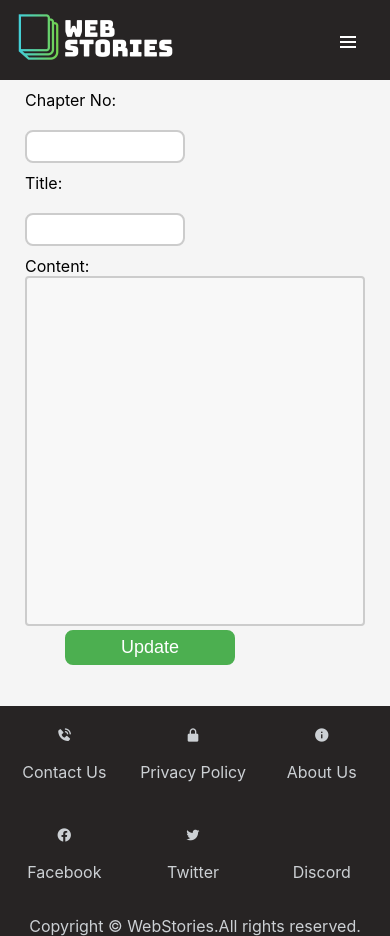
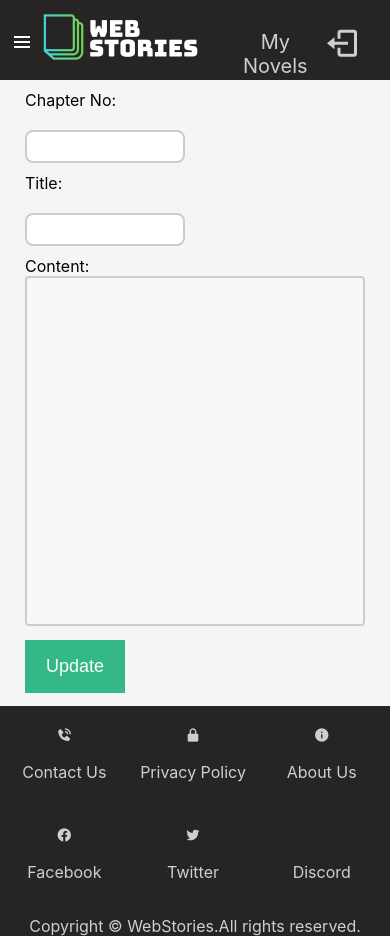
Before and after one commit to pemba1s1/WebStories, a PHP site: page /update_chapter.php?novel_name=1 in a window 390 px wide. Run offline with PHP 8.4, Linux system fonts and the light colour scheme; the visitor is signed in with stand-in values (Sample User, id 1); data that the repository does not hold is empty.

Commit message:
responsive popup login and some button changes

```diff
--- a/css/mystyle.css
+++ b/css/mystyle.css
@@ -86,6 +93,16 @@ a .active{
     font-size: 20px;
     margin-left: 10px;
 
+}
+.nav .auth .logout{
+    display: block;
+}
+.nav .auth .logout-hidden{
+    display: none;
+    color:rgb(204, 208, 212);
+}
+.nav .auth .logout-hidden i:hover{
+    color: white;
 }
 /*--End of Header--*/
 /*--Start of Content--*/
@@ -515,23 +534,23 @@ textarea {
 /*--end of post--*/
 /*--start of button--*/
 .button1{
-    background-color: #4CAF50;
+    background-color: #04AA6D;
     color: white;
-    border: 2px solid #4CAF50; /* Green */
+    padding: 16px 0px;
+    border: none;
+    cursor: pointer;
+    width: 100%;
+    margin-bottom:10px;
+    opacity: 0.8;
     font-size: 18px;
-    margin-top: 20px;
+    margin-top: 10px;
+    width: 50%;
     transition-duration: 0.4s;
-    width: 50%;
-    padding: 5px 5px 5px 5px;
-    border-radius: 8px;
-    margin: 0px 0px 0px 40px
 }
 .button1:hover {
-    background-color: rgb(55, 141, 58);
-    border: 2px solid rgb(55, 141, 58); /* Green */
+    background-color: rgb(55, 141, 58); /* Green */
     color: white;
 }
-/*--end of button--*/
 a{
     text-decoration: none;
     color: black;
@@ -598,18 +645,59 @@ a{
     .update table .td2{
         width: 60%;
     }
+    .form-popup{
+        display: none;
+        position: fixed;
+        width: 400px;
+        top: 15%;
+        right: 25%;
+        left: 25%;
+        border: 3px solid white;
+        z-index: 9;
+        border-radius: 1%;
+    }
+    .register-popup{
+        display: none;
+        position: fixed;
+        width: 400px;
+        bottom: 15%;
+        right: 25%;
+        left: 25%;
+        border: 3px solid white;
+        z-index: 9;
+        border-radius: 1%;
+    }
 }
 @media screen and (max-width: 610px){
-    .header nav, .header .auth{
+    .header .logo img{
+        margin-left:0px;
+        position: absolute;
+        top: 0;
+        left: 25px;
+    }
+    .header nav{
         display: none;
+    }
+    .nav .auth .login{
+        display: none;
+    }
+    .nav .auth .login-hidden{
+        display: block;
+    }
+    .nav .auth i{
+        color:rgb(204, 208, 212);
+        position: absolute;
+        right: 30px;
+        top: 25px;
     }
     .header a.icon{
         display: block;
-        float: right;
+        float: left;
         padding-top: 30px;
         position: absolute;
         top: 0;
-        right:0;
+        left:10px;
+        cursor: pointer;
     }
 
     .footer{
@@ -633,15 +721,44 @@ a{
     .update table .td2{
         width: 65%;
     }
+    .form-popup{
+        display: none;
+        position: fixed;
+        width: 400px;
+        top: 15%;
+        right: 15%;
+        left: 15%;
+        border: 3px solid white;
+        z-index: 9;
+        border-radius: 1%;
+    }
+    .register-popup{
+        display: none;
+        position: fixed;
+        width: 400px;
+        bottom: 15%;
+        right: 15%;
+        left: 15%;
+        border: 3px solid white;
+        z-index: 9;
+        border-radius: 1%;
+    }
+    .nav a{
+        width: 60%
+    }
+    .nav .auth .logout{
+        display: none;
+    }
+    .nav .auth .logout-hidden{
+        display: block;
+        width: 20%;
+    }
 
 }
 @media screen and (max-width: 610px) {
   .header.responsive {
     position: relative;
-    height: 350px;
-  }
-  .header.responsive .logo img{
-    margin-left: 50px;
+    height: 230px;
   }
   .header.responsive .icon {
     position: absolute;
@@ -708,4 +813,29 @@ a{
     .update table .td2{
         width: 80%;
     }
+    .form-popup{
+        display: none;
+        position: fixed;
+        width: 300px;
+        top: 15%;
+        right: 15%;
+        left: 15%;
+        border: 3px solid white;
+        z-index: 9;
+        border-radius: 1%;
+    }
+    .register-popup{
+        display: none;
+        position: fixed;
+        width: 300px;
+        bottom: 15%;
+        right: 15%;
+        left: 15%;
+        border: 3px solid white;
+        z-index: 9;
+        border-radius: 1%;
+    }
+    .nav .auth{
+        width: 60%;
+    }
 }
--- a/header.php
+++ b/header.php
@@ -49,8 +49,13 @@ else
                 if(isset($_SESSION['login'])){
 
                 ?>
-                <a href="php/logout.php">Log Out</a>
                 <a href="mynovels.php">My Novels</a>
+                <div class="logout">
+                    <a href="php/logout.php">Log Out</a>
+                </div>
+                <div class="logout-hidden">
+                    <a href="php/logout.php"><i class='bx bx-log-out bx-md'></i></a>
+                </div>
                 <?php
                 }
                 else{
@@ -58,15 +63,9 @@ else
                 <button class="login" onclick="openForm()">
                     <i class='bx bxs-user-circle bx-md' ></i> <p>Login/Register</p>
                 </button>
-                <!-- <div class="form-popup" id="myForm">
-                    <form action="php/login.php" method="post">
-                        Username:</br>
-                        <input type="text" name="username" class="form-space" id='elem'></br>
-                        Password:</br>
-                        <input type="password" name="password" class="form-space" id='pass'></br>
-                        <input type="submit" name="submit" value="Log In" class="button1">
-                    </form>
-                </div> -->
+                <button class="login-hidden" onclick="openForm()">
+                    <i class='bx bxs-user-circle bx-md' ></i>
+                </button>
                 <div id="overlay" onclick="closeForm()">
 
                 </div>
--- a/mynovels.php
+++ b/mynovels.php
@@ -40,7 +40,7 @@ if(!isset($_SESSION['login'])){
                 <td class="td2" width="40%">
                     <div class="outer">
                         <a href="update_chapter.php?novel_name=<?php echo $novel['novel_name'];?>" >
-                            <button class="button1" >Update Chapter </button>
+                            <button class="button1" style="float: left">Update Chapter </button>
                         </a>
                         <form action="php/delete_novel.php" method="POST" >
                             <input type="hidden" name="novel_name" value="<?php echo $novel['novel_name'];?>">
--- a/update_chapter.php
+++ b/update_chapter.php
@@ -23,7 +23,7 @@ if(!isset($_SESSION['login'])){
         Content:
         <textarea name="content" id="" cols="30" rows="10"></textarea></br>
         <input type="hidden" value=<?php echo $novel_name;?> name="novel_name">
-        <input type="submit" value="Update" name="update" class="button1">
+        <input type="submit" value="Update" name="update" class="button1" style="width: 100px">
     </form>
 </div>
 
```
Also changed, not shown: other parts of css/mystyle.css (+50 -25 lines).
